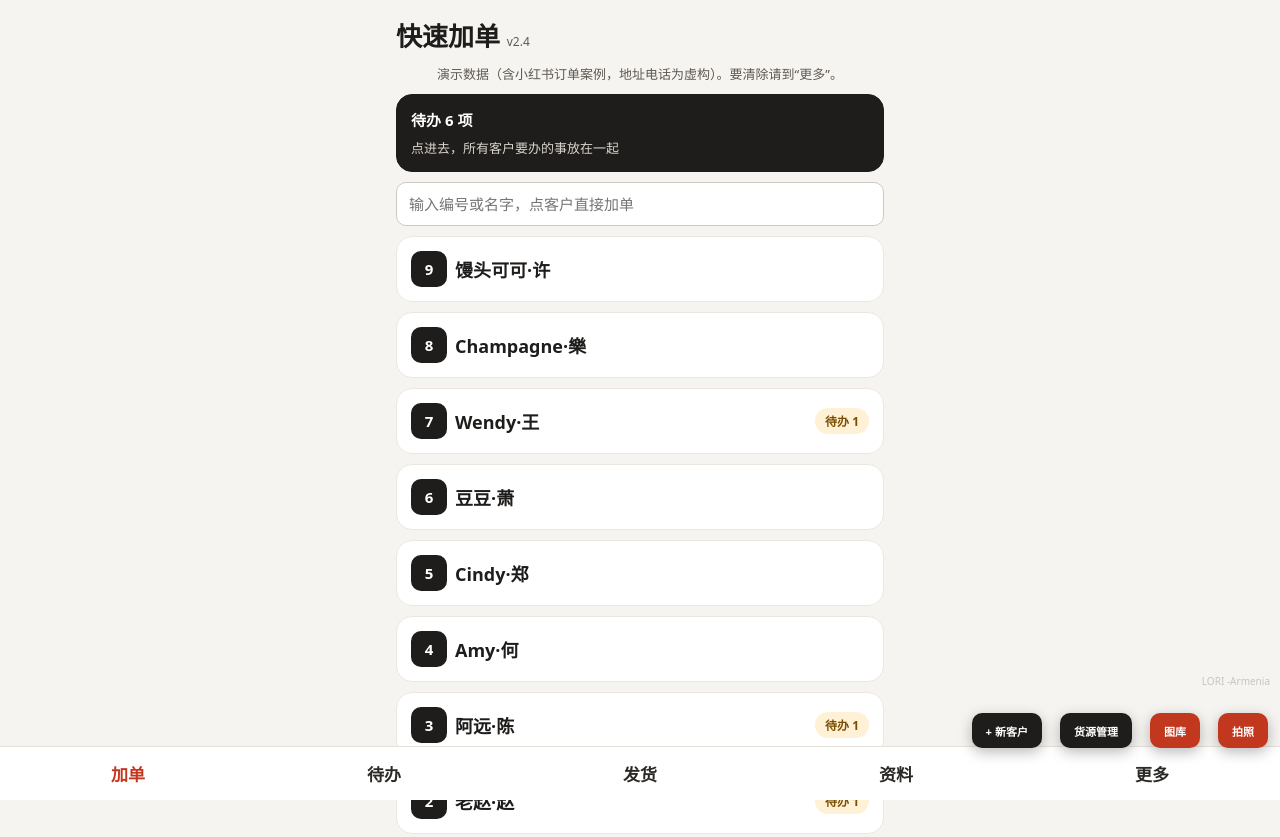
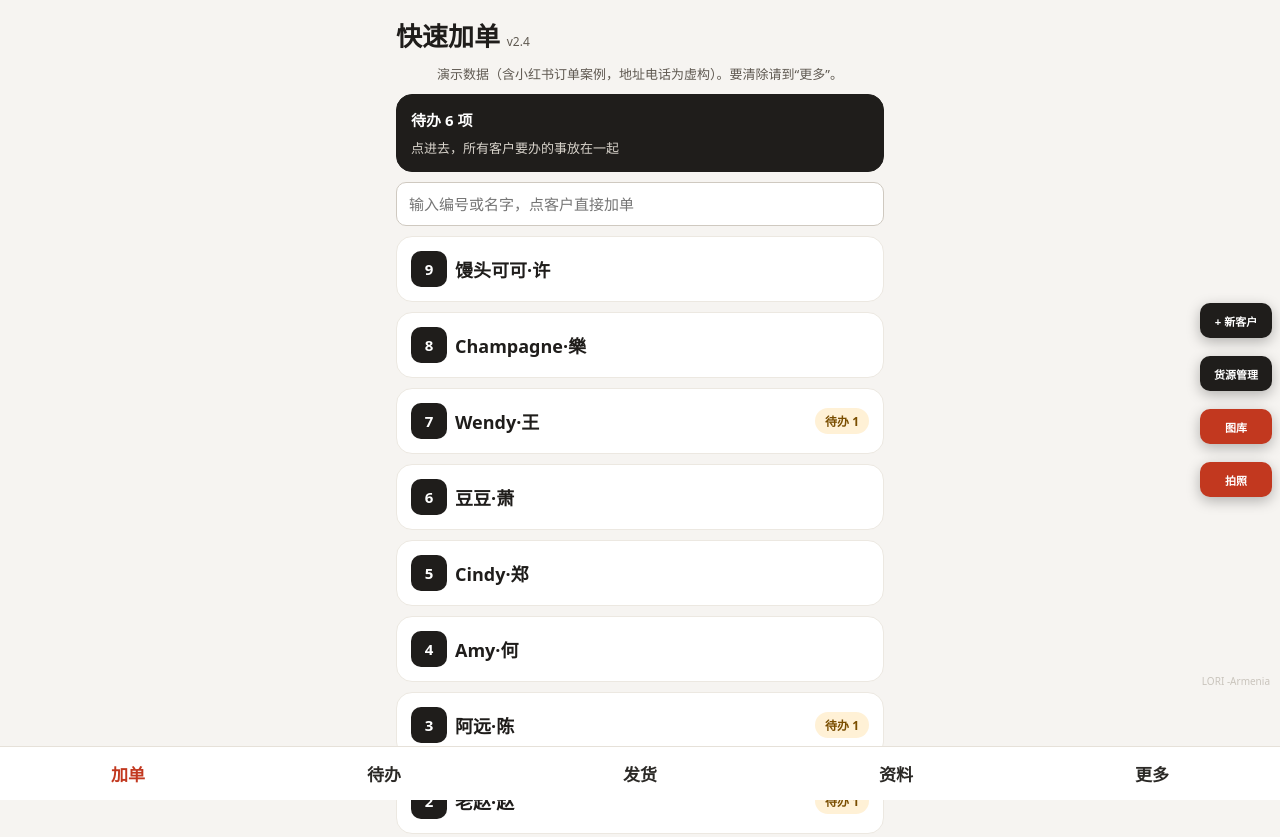
Before and after one commit to Lori0214/live-buyer-app, a plain HTML site: page live-buyer-v2.4.html in a window 1280 px wide. Shown: the top 837 px of the page. Drawn offline with Linux system fonts and the light colour scheme.

Commit message:
Add files via upload

```diff
--- a/live-buyer-v2.4.html
+++ b/live-buyer-v2.4.html
@@ -23,8 +23,8 @@ textarea{min-height:110px}label{font-size:12px;color:#5F5951;display:block;margi
 .tabs{position:fixed;left:0;right:0;bottom:0;background:#fff;border-top:1px solid #E6E1D9;display:flex;padding-bottom:env(safe-area-inset-bottom);z-index:5}
 .tabs div{flex:1;text-align:center;padding:14px 0;font-size:17px;font-weight:800;color:#2B2926}.tabs div.on{color:#C2381F}
 .vh{position:absolute;left:-9999px;width:1px;height:1px;opacity:0}
-#qbar{position:fixed;left:0;right:0;bottom:calc(52px + env(safe-area-inset-bottom));z-index:6;display:none;justify-content:flex-end;pointer-events:none}
-.qb{flex:0 0 auto;padding:0 14px;height:35px;border-radius:10px;font-size:11px;box-shadow:0 4px 14px rgba(0,0,0,.28);font-weight:700;display:flex;align-items:center;justify-content:center;border:0;color:#fff;margin:0}.qb.dark{background:#1F1D1B}.qb.red{background:#C2381F}
+#qbar{position:fixed;right:8px;top:50%;transform:translateY(-50%);z-index:6;display:none;pointer-events:none}
+.qb{flex:0 0 auto;width:72px;padding:0;height:35px;border-radius:10px;font-size:11px;box-shadow:0 4px 14px rgba(0,0,0,.28);font-weight:700;display:flex;align-items:center;justify-content:center;border:0;color:#fff;margin:0}.qb.dark{background:#1F1D1B}.qb.red{background:#C2381F}
 .sheet{position:fixed;inset:0;background:rgba(0,0,0,.4);z-index:10;display:flex;align-items:flex-end;justify-content:center}
 .sheet>div{background:#F6F4F1;width:100%;max-width:520px;max-height:90vh;overflow:auto;border-radius:20px 20px 0 0;padding:16px;display:flex;flex-direction:column;gap:10px}
 .wm{position:fixed;right:10px;bottom:calc(112px + env(safe-area-inset-bottom));font-size:10px;color:#C9C4BC;pointer-events:none;z-index:4}
@@ -291,7 +291,7 @@ function render(){tabsHtml();var h='';
  if(tab==='add')h=vAdd();
  else if(tab==='cust'){var n=view.name;h=n==='cust'?vCust(view.id):n==='cstat'?vCstat(view.id):n==='new'?seg()+vNew():n==='imp'?seg()+'<div style="height:12px"></div>'+vImp():seg()+'<div style="height:12px"></div>'+vList()}
  else if(tab==='todo')h=vTodo();else if(tab==='ship')h=vShip();else h=vMore();
- var qb=$('#qbar');if(tab==='add'){qb.style.display='flex';qb.innerHTML='<div style="display:flex;gap:18px;padding:0 12px;pointer-events:auto"><button class="qb dark" data-act="goNew">+ 新客户</button><button class="qb dark" data-act="srcMgr">货源管理</button><label class="qb red" for="g_gal">图库</label><label class="qb red" for="g_cam">拍照</label></div>'}else{qb.style.display='none';qb.innerHTML=''}
+ var qb=$('#qbar');if(tab==='add'){qb.style.display='flex';qb.innerHTML='<div style="display:flex;flex-direction:column;gap:18px;pointer-events:auto"><button class="qb dark" data-act="goNew">+ 新客户</button><button class="qb dark" data-act="srcMgr">货源管理</button><label class="qb red" for="g_gal">图库</label><label class="qb red" for="g_cam">拍照</label></div>'}else{qb.style.display='none';qb.innerHTML=''}
  var keep=document.activeElement&&document.activeElement.id;var pos=keep?document.activeElement.selectionStart:0;
  $('#app').innerHTML=h;
  if(keep&&$('#'+keep)){var el=$('#'+keep);el.focus();try{el.setSelectionRange(pos,pos)}catch(e){}}}
```
